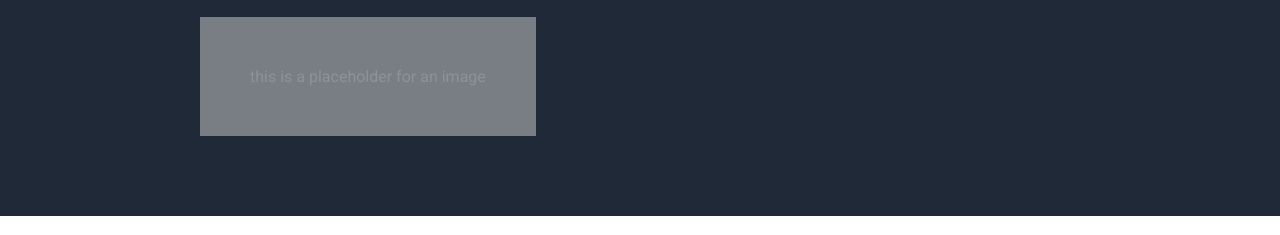
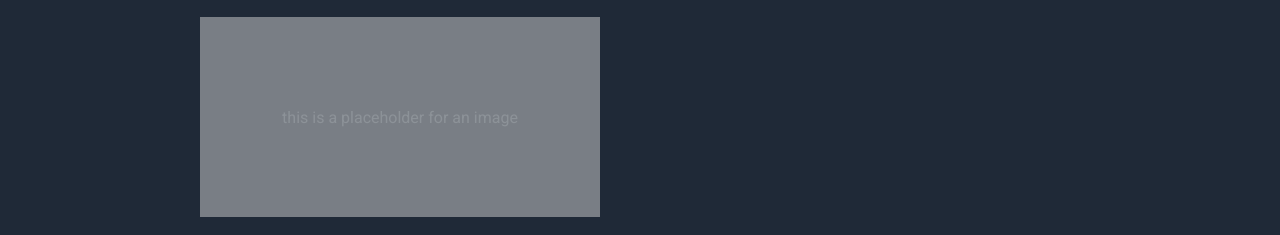
Before and after one commit to derekzhao33/LandingPage, a plain HTML site: page index.html in a window 1280 px wide. Shown: the part 240-475 px from the top of the page. Drawn offline with Linux system fonts and the light colour scheme.

Commit message:
Change top image placeholder dimensions to 300px by 100px

```diff
--- a/styles.css
+++ b/styles.css
@@ -27,6 +27,8 @@ body {
   color: #F9FAF8;
   padding: 50px;
   opacity: 50%;
+  width: 300px;
+  height: 100px;
 }
 
 .link {
```
